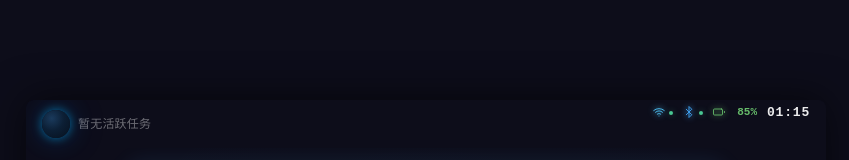
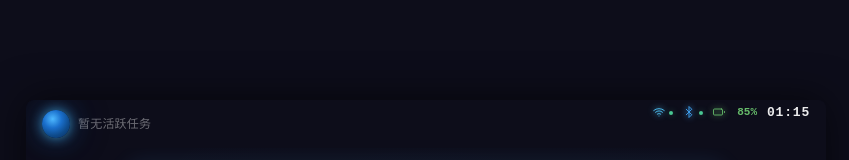
Before and after one commit to ErikZhu/q95-pro-demo, a React (Vite) app: page / in a window 1280 px wide. Shown: the top 160 px of the page, without its empty margins (214-1063 px from the left). Built offline with nearby package versions, Linux system fonts and the light colour scheme.

Commit message:
feat: brighter idle orb - vivid tech blue core with luminous halo

```diff
--- a/src/components/smart-task/AIStatusOrb.tsx
+++ b/src/components/smart-task/AIStatusOrb.tsx
@@ -14,8 +14,8 @@ export interface AIStatusOrbProps {
 /* ── Single-ball color configs ── */
 const T: Record<AIStatus, { bg: string; shadow: string; anim: string }> = {
   idle: {
-    bg: 'radial-gradient(circle at 35% 30%, #1a3a5c 0%, #0c1f35 45%, #06101d 100%)',
-    shadow: '0 0 6px rgba(0,160,255,0.4), 0 0 18px rgba(0,120,220,0.2), 0 0 40px rgba(0,100,200,0.1)',
+    bg: 'radial-gradient(circle at 38% 32%, #4db8ff 0%, #1a6fcc 35%, #0e4a8a 65%, #0a2d5c 100%)',
+    shadow: '0 0 8px rgba(77,184,255,0.5), 0 0 20px rgba(26,111,204,0.35), 0 0 45px rgba(14,74,138,0.15)',
     anim: 'orb-idle 4s ease-in-out infinite',
   },
   listening: {
@@ -37,8 +37,8 @@ const T: Record<AIStatus, { bg: string; shadow: string; anim: string }> = {
 
 const KF = `
 @keyframes orb-idle {
-  0%, 100% { box-shadow: 0 0 6px rgba(0,160,255,0.4), 0 0 18px rgba(0,120,220,0.2), 0 0 40px rgba(0,100,200,0.1); }
-  50%      { box-shadow: 0 0 10px rgba(0,180,255,0.55), 0 0 26px rgba(0,140,240,0.3), 0 0 50px rgba(0,120,220,0.15); }
+  0%, 100% { box-shadow: 0 0 8px rgba(77,184,255,0.5), 0 0 20px rgba(26,111,204,0.35), 0 0 45px rgba(14,74,138,0.15); }
+  50%      { box-shadow: 0 0 12px rgba(77,200,255,0.65), 0 0 28px rgba(40,130,220,0.45), 0 0 55px rgba(20,90,160,0.2); }
 }
 @keyframes orb-breathe {
   0%, 100% { transform: scale(1); }
```
